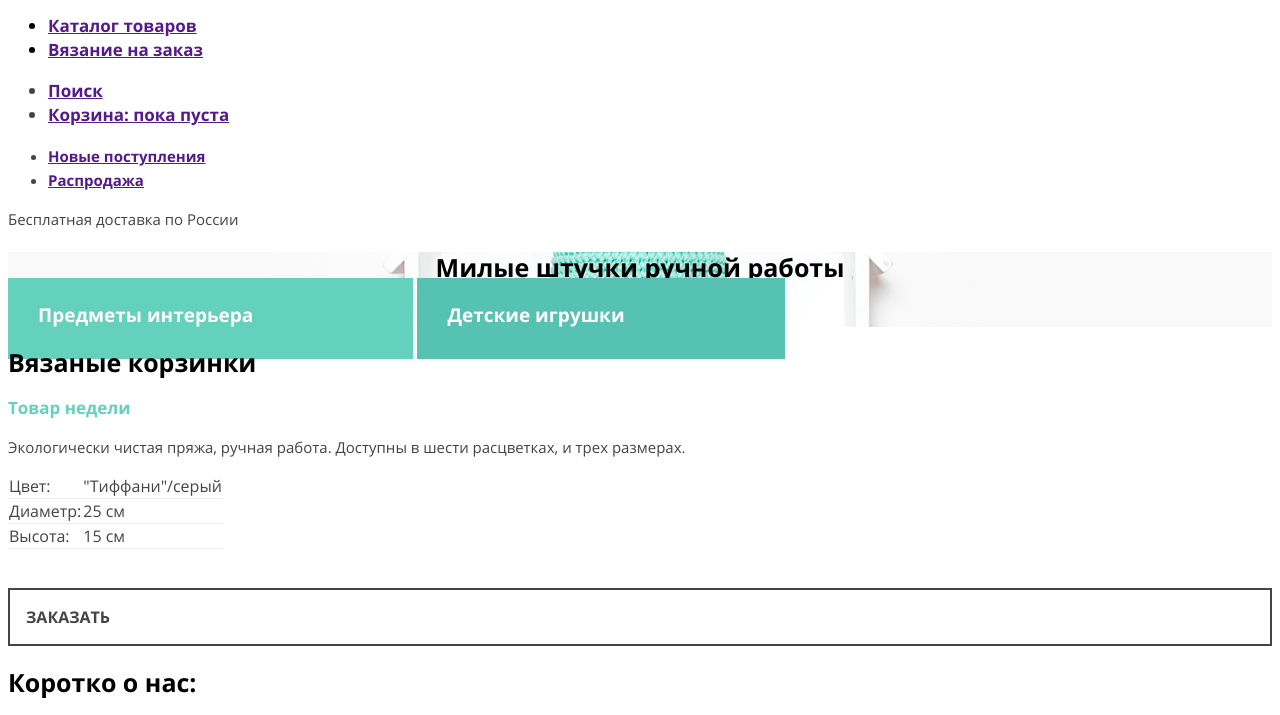
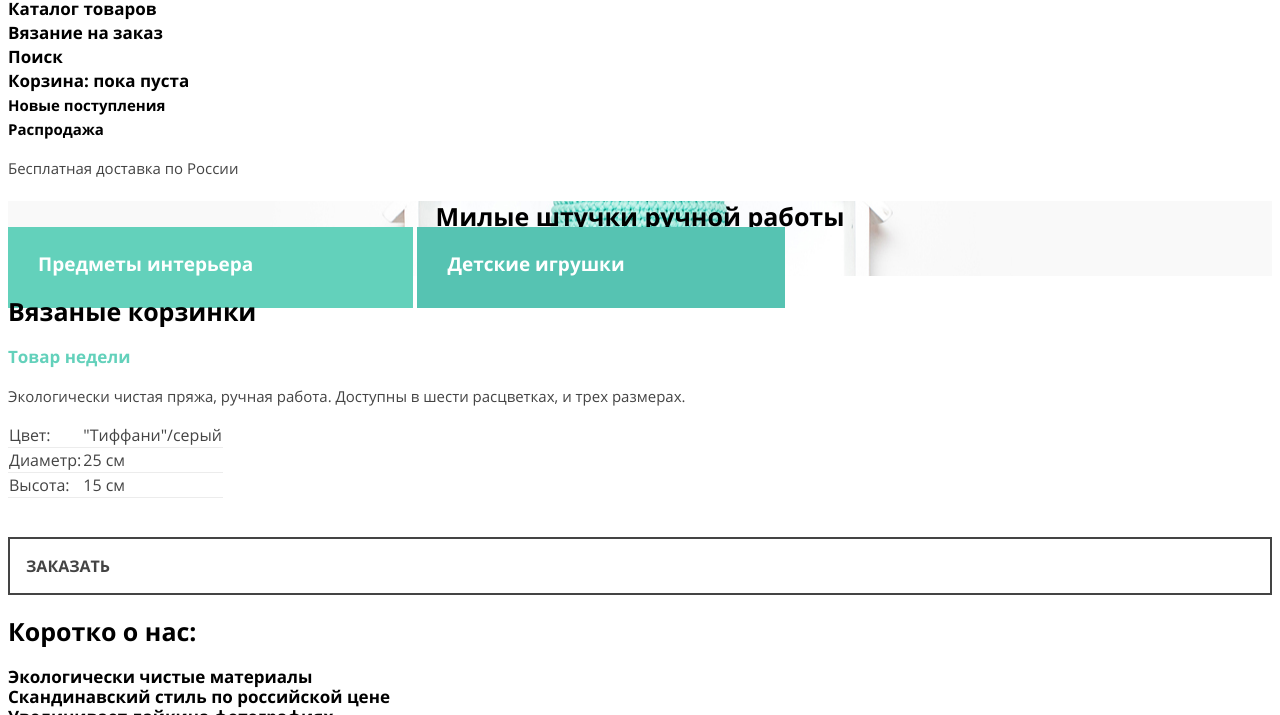
Before and after one commit to ZKseniya/1578925-mishka-22, a website: page source/index.html in a window 1280 px wide. Shown: the part 38-753 px from the top of the page. Drawn offline with nearby package versions, Linux system fonts and the light colour scheme; files that its build step writes are made by us from their sources.

Commit message:
Исправляет цвет ссылок и убирает подчеркивание в верхнем меню

```diff
--- a/source/index.html
+++ b/source/index.html
@@ -88,7 +88,7 @@
       <img class="product-week__img">
 
       <p class="product-week__price"></p>
-      <a class="button" href="">Заказать</a>
+      <a class="button" href="form.html">Заказать</a>
 
     </section>
     <section class="about-us">
--- a/source/less/blocks/main-nav-list.less
+++ b/source/less/blocks/main-nav-list.less
@@ -3,4 +3,12 @@
   font-size: 17px;
   line-height: 24px;
   color: @font-color-dark;
+  list-style-type: none;
+  margin: 0;
+  padding: 0;
 }
+
+.main-nav-list__link {
+  text-decoration: none;
+  color: @font-color-dark;
+}
--- a/source/less/blocks/offers-list.less
+++ b/source/less/blocks/offers-list.less
@@ -2,4 +2,12 @@
   font-weight: bold;
   font-size: 15px;
   line-height: 24px;
+  list-style-type: none;
+  margin: 0;
+  padding: 0;
 }
+
+.offers-list__link {
+  text-decoration: none;
+  color: @font-color-dark;
+}
--- a/source/less/blocks/optional-list.less
+++ b/source/less/blocks/optional-list.less
@@ -2,4 +2,12 @@
   font-weight: bold;
   font-size: 17px;
   line-height: 24px;
+  list-style-type: none;
+  margin: 0;
+  padding: 0;
 }
+
+.optional-list__link {
+  text-decoration: none;
+  color: @font-color-dark;
+}
```
